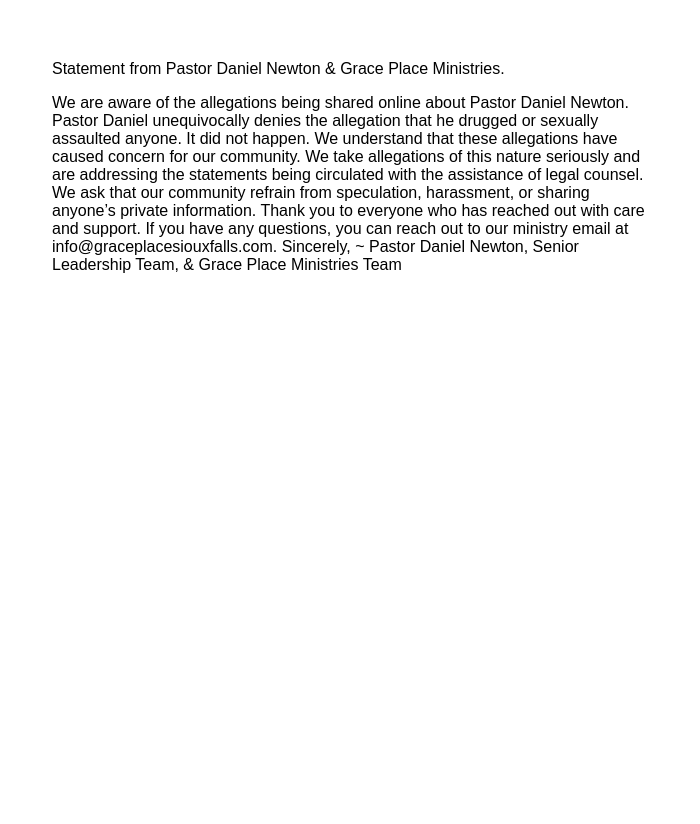
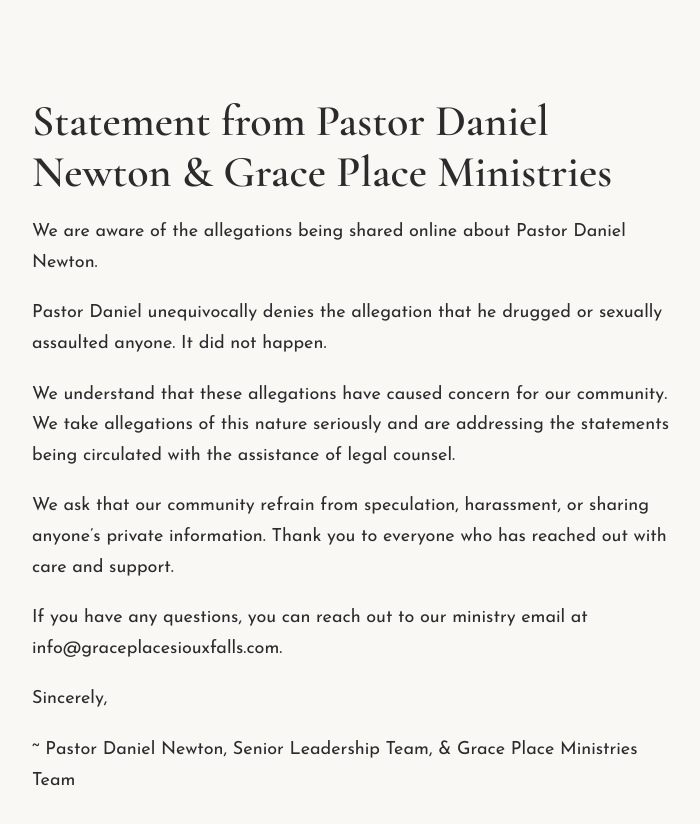
Before and after one commit to gpteam-26/website, a plain HTML site: page index.html in a window 1280 px wide. Shown: the whole page, without its empty margins (288-988 px from the left). Before the commit the page ends 800 px from the top, so only its background shows below. Drawn offline with nearby package versions, Linux system fonts and the light colour scheme.

Commit message:
Update index.html

```diff
--- a/index.html
+++ b/index.html
@@ -1,14 +1,58 @@
 <!DOCTYPE html>
-<html>
-<head><meta charset="utf-8"><title>Grace Place</title></head>
-<body style="font-family: sans-serif; max-width: 600px; margin: 60px auto;">
-  <p>Statement from Pastor Daniel Newton & Grace Place Ministries.</p>
-  <p>We are aware of the allegations being shared online about Pastor Daniel Newton.
-Pastor Daniel unequivocally denies the allegation that he drugged or sexually assaulted anyone. It did not happen.
-We understand that these allegations have caused concern for our community. We take allegations of this nature seriously and are addressing the statements being circulated with the assistance of legal counsel.
-We ask that our community refrain from speculation, harassment, or sharing anyone’s private information. Thank you to everyone who has reached out with care and support.
-If you have any questions, you can reach out to our ministry email at info@graceplacesiouxfalls.com.
-Sincerely,
-~ Pastor Daniel Newton, Senior Leadership Team, & Grace Place Ministries Team</p>
+<html lang="en">
+<head>
+  <meta charset="utf-8">
+  <meta name="viewport" content="width=device-width, initial-scale=1">
+  <title>Grace Place</title>
+
+  <!-- Cormorant Garamond (headers) + Josefin Sans (free stand-in for Brandon Grotesque) -->
+  <link rel="preconnect" href="https://fonts.googleapis.com">
+  <link rel="preconnect" href="https://fonts.gstatic.com" crossorigin>
+  <link href="https://fonts.googleapis.com/css2?family=Cormorant+Garamond:wght@600&family=Josefin+Sans:wght@400&display=swap" rel="stylesheet">
+
+  <!-- To use the real Brandon Grotesque, paste your Adobe Fonts kit line here, e.g.:
+  <link rel="stylesheet" href="https://use.typekit.net/XXXXXXX.css">
+  -->
+
+  <style>
+    body {
+      margin: 0;
+      background: #faf8f5;
+      color: #2b2b2b;
+      font-family: "Brandon Grotesque", "brandon-grotesque", "Josefin Sans", "Helvetica Neue", Arial, sans-serif;
+      font-size: 1.125rem;
+      line-height: 1.7;
+    }
+
+    main {
+      max-width: 640px;
+      margin: 0 auto;
+      padding: 12vh 24px;
+    }
+
+    h1 {
+      font-family: "Cormorant Garamond", Georgia, serif;
+      font-weight: 600;
+      font-size: 2.75rem;
+      line-height: 1.15;
+      margin: 0 0 1.25rem;
+    }
+
+    p {
+      margin: 0 0 1.25rem;
+    }
+  </style>
+</head>
+<body>
+  <main>
+    <h1>Statement from Pastor Daniel Newton & Grace Place Ministries</h1>
+    <p>We are aware of the allegations being shared online about Pastor Daniel Newton.</p>
+<p>Pastor Daniel unequivocally denies the allegation that he drugged or sexually assaulted anyone. It did not happen.</p>
+<p>We understand that these allegations have caused concern for our community. We take allegations of this nature seriously and are addressing the statements being circulated with the assistance of legal counsel.</p>
+<p>We ask that our community refrain from speculation, harassment, or sharing anyone’s private information. Thank you to everyone who has reached out with care and support.</p>
+<p>If you have any questions, you can reach out to our ministry email at info@graceplacesiouxfalls.com.</p>
+<p>Sincerely,
+<p>~ Pastor Daniel Newton, Senior Leadership Team, & Grace Place Ministries Team</p>
+  </main>
 </body>
 </html>
```
